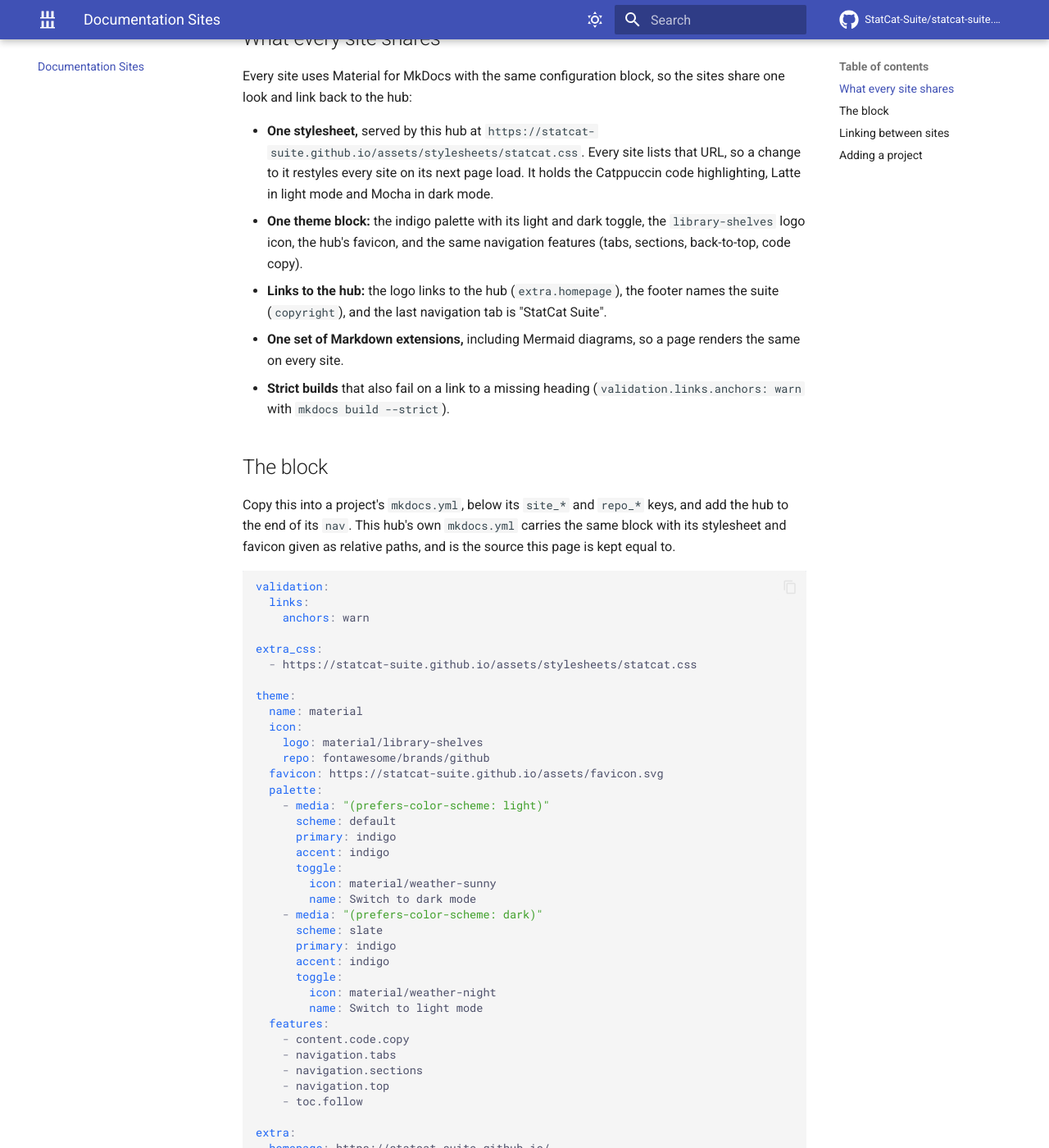
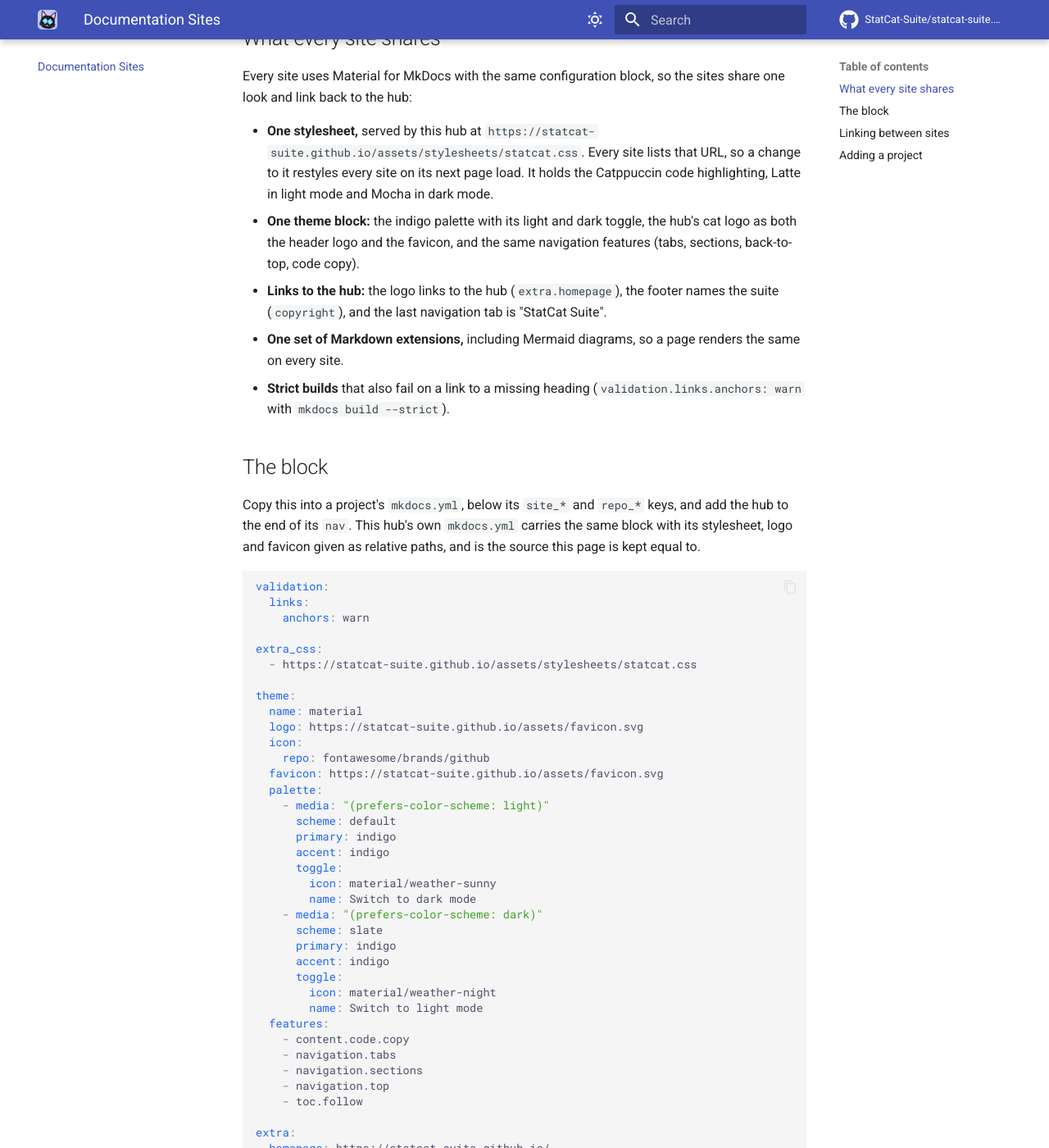
Before and after one commit to StatCat-Suite/statcat-suite.github.io, an MkDocs documentation site: the page built from docs/sites.md, in a window 1280 px wide and 1400 px high, scrolled down 704 px. Shown: the whole window at 82% size. Built offline with MkDocs 1.6.1 and Material for MkDocs 9.7.7, drawn with Linux system fonts in a browser that asks for light colours; comment, search, counter and statistics services are not loaded.

Commit message:
docs: use the cat logo as the header logo in the suite block
The suite block's theme replaces the library-shelves icon with
`logo: assets/favicon.svg`, the head-only cat the favicon already uses,
so one file serves as both.

docs/sites.md shows the block with the absolute URL projects copy.
check_block.py maps the hub's relative logo path to that URL, as it
does for the favicon. CLAUDE.md notes that favicon.svg is also the
header logo and how it is generated.

````diff
--- a/docs/sites.md
+++ b/docs/sites.md
@@ -25,8 +25,8 @@
   It holds the Catppuccin code highlighting, Latte in light mode and Mocha in
   dark mode.
 - **One theme block:** the indigo palette with its light and dark toggle, the
-  `library-shelves` logo icon, the hub's favicon, and the same navigation
-  features (tabs, sections, back-to-top, code copy).
+  hub's cat logo as both the header logo and the favicon, and the same
+  navigation features (tabs, sections, back-to-top, code copy).
 - **Links to the hub:** the logo links to the hub (`extra.homepage`), the
   footer names the suite (`copyright`), and the last navigation tab is
   "StatCat Suite".
@@ -39,8 +39,8 @@
 
 Copy this into a project's `mkdocs.yml`, below its `site_*` and `repo_*`
 keys, and add the hub to the end of its `nav`. This hub's own `mkdocs.yml`
-carries the same block with its stylesheet and favicon given as relative
-paths, and is the source this page is kept equal to.
+carries the same block with its stylesheet, logo and favicon given as
+relative paths, and is the source this page is kept equal to.
 
 ```yaml
 validation:
@@ -52,8 +52,8 @@
 
 theme:
   name: material
+  logo: https://statcat-suite.github.io/assets/favicon.svg
   icon:
-    logo: material/library-shelves
     repo: fontawesome/brands/github
   favicon: https://statcat-suite.github.io/assets/favicon.svg
   palette:
--- a/mkdocs.yml
+++ b/mkdocs.yml
@@ -20,8 +20,8 @@
 
 theme:
   name: material
+  logo: assets/favicon.svg
   icon:
-    logo: material/library-shelves
     repo: fontawesome/brands/github
   favicon: assets/favicon.svg
   palette:
````
Also changed, not shown: CLAUDE.md (+5 -3 lines), 1 other file.
